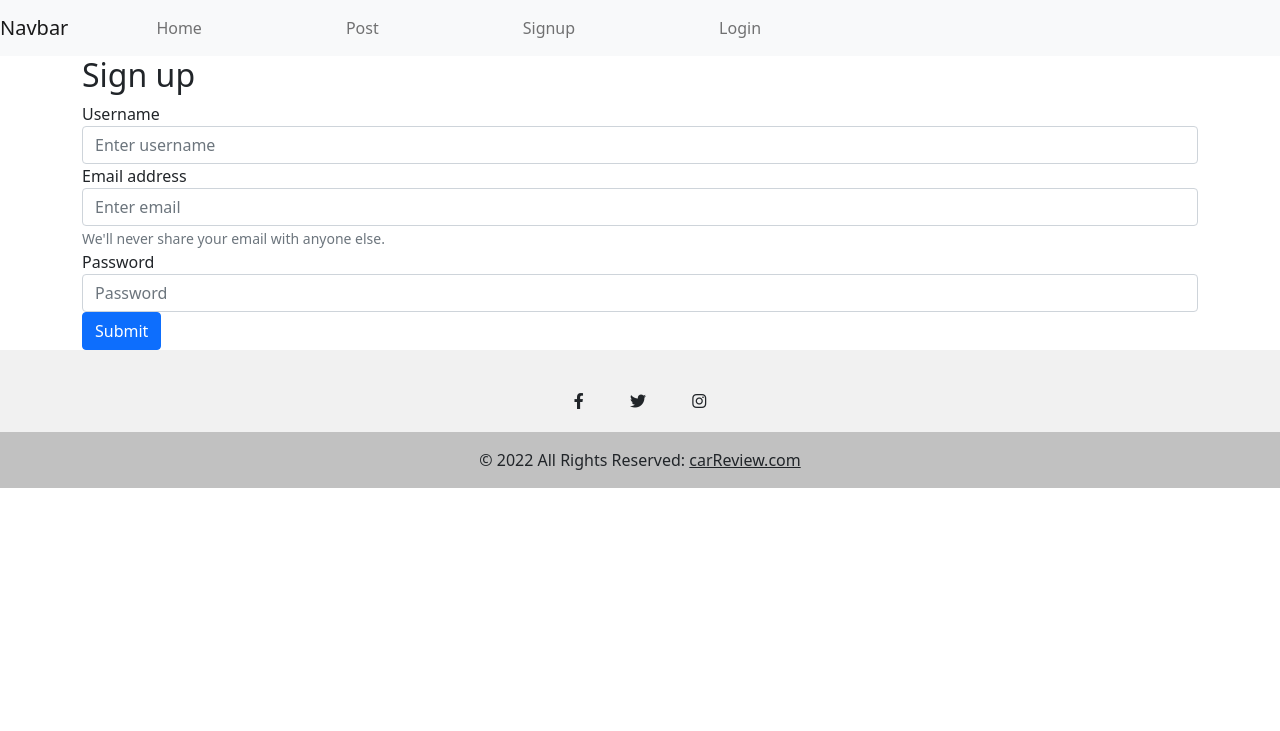
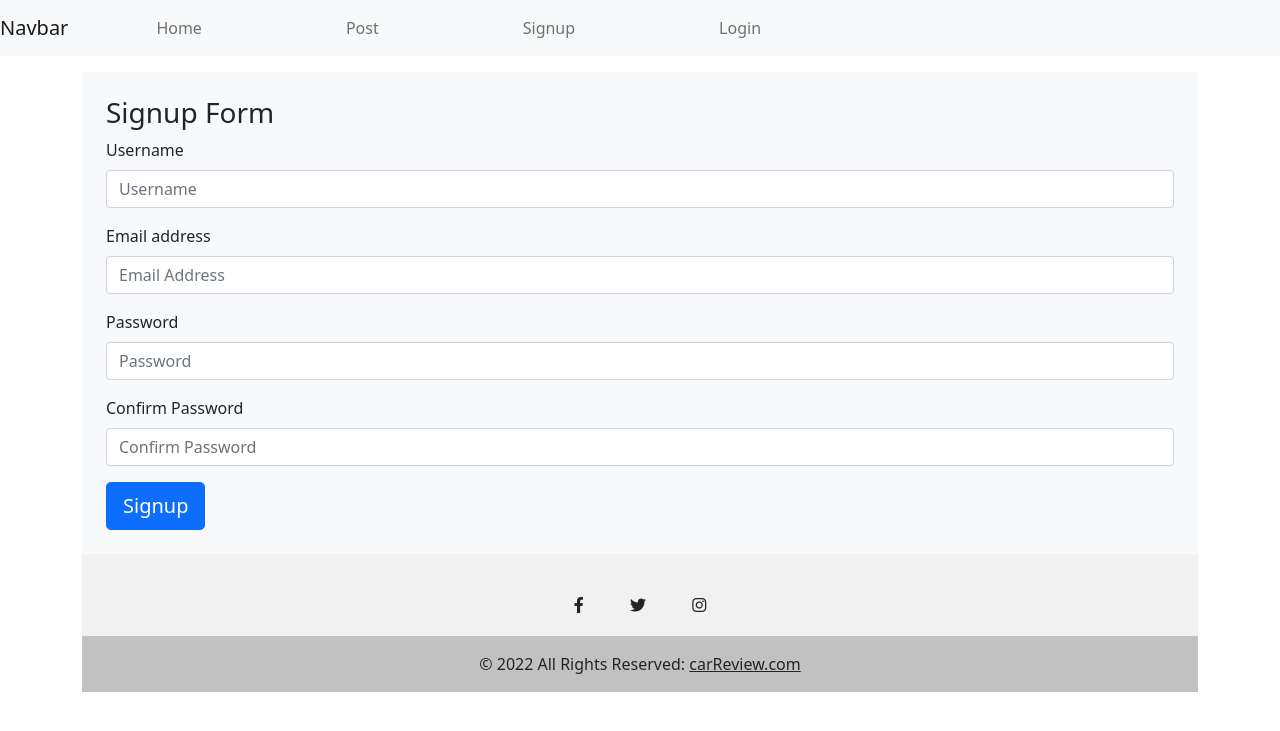
Before and after one commit to Boris97929500/phpAssessment, a PHP site: page /Signup.php in a window 1280 px wide. Shown: the top 731 px of the page. Run offline with PHP 8.4, Linux system fonts and the light colour scheme; some libraries are stand-ins or nearby versions.

Commit message:
singup code added

```diff
--- a/Signup.php
+++ b/Signup.php
@@ -39,25 +39,108 @@
 
 <!-- image body -->
 <div class="container">
-<h2>Sign up</h2>
-<!-- enter user details -->
-  <form>
-    <div class="form-group">
-      <label for="exampleInputUsername">Username</label>
-      <input type="email" class="form-control" id="exampleInputUsername" aria-describedby="username" placeholder="Enter username">
-    </div>
-    <div class="form-group">
-      <label for="exampleInputEmail1">Email address</label>
-      <input type="email" class="form-control" id="exampleInputEmail1" aria-describedby="emailHelp" placeholder="Enter email">
-      <small id="emailHelp" class="form-text text-muted">We'll never share your email with anyone else.</small>
-    </div>
-    <div class="form-group">
-      <label for="exampleInputPassword1">Password</label>
-      <input type="password" class="form-control" id="exampleInputPassword1" placeholder="Password">
-    </div>
-    <button type="submit" class="btn btn-primary">Submit</button>
-  </form>
-</div>
+<main class="container p-4 bg-light mt-3">
+    <!-- signup.inc.php - Will process the data from this form-->
+    <form action="includes/signup.inc.php" method="post">
+      <h3>Signup Form</h3>
+
+      <?php
+        // 1. validations
+        if(isset($_GET['error'])){
+
+          // (i) Empty fields validation
+          if($_GET['error'] == "emptyfields"){
+            $errorMsg = "Please fill in all fields";
+
+          // (ii) Invalid Email and Password error
+          } else if ($_GET['error'] == "invalidmailuid") {
+            $errorMsg = "Invalid email and Password";
+
+          // (iii) Invalid Email error
+          } else if ($_GET['error'] == "invalidmail") {
+            $errorMsg = "Invalid email";
+
+          // (iv) Invalid Username error
+          } else if ($_GET['error'] == "invaliduid") {
+            $errorMsg = "Invalid username";
+
+          // (v) Password Confirmation error
+          } else if ($_GET['error'] == "passwordcheck") {
+            $errorMsg = "Passwords do not match";
+
+          // (vi) Username already exists
+          } else if ($_GET['error'] == "usertaken") {
+            $errorMsg = "Username already taken";
+
+          // (vii) Internal server error
+          } else if ($_GET['error'] == "sqlerror") {
+            $errorMsg = "An internal server error has occurred - please try again later";
+
+          }
+          echo '<div class="alert alert-danger" role="alert">' . $errorMsg . '</div>';
+
+        // 2. sucess message
+        } else if (isset($_GET['signup']) == "success") {
+          echo '<div class="alert alert-success" role="alert">You have successfully signed up!</div>';
+        }
+
+        ?>
+
+      <!-- 1. USERNAME -->
+      <div class="mb-3">
+        <label for="username" class="form-label">Username</label>
+        <input type="text" class="form-control" name="uid" placeholder="Username" value=
+          <?php
+          // (i) If an invalid email - echo back the correct username (uid)
+            if(isset($_GET['uid'])){
+              echo($_GET['uid']);
+            } else {
+              echo null;
+            }
+          ?>
+        >
+      </div>
+
+      <!-- 2. EMAIL -->
+      <div class="mb-3">
+        <label for="email" class="form-label">Email address</label>
+        <input type="email" class="form-control" name="mail" placeholder="Email Address" value=
+          <?php
+            // (ii) If an invalid username - echo back the correct email (mail)
+            if(isset($_GET['mail'])){
+              echo($_GET['mail']);
+            } else {
+              echo null;
+            }
+          ?>
+        >
+      </div>
+
+      <!-- 3. PASSWORD -->
+      <div class="mb-3">
+        <label for="password" class="form-label">Password</label>
+        <input type="password" class="form-control" name="pwd" placeholder="Password">
+      </div>
+
+      <!-- 4. PASSWORD CONFIRMATION -->
+      <div class="mb-3">
+        <label for="password" class="form-label">Confirm Password</label>
+        <input type="password" class="form-control" name="pwd-repeat" placeholder="Confirm Password">
+      </div>
+
+      <!-- 5. SUBMIT BUTTON -->
+      <button type="submit" name="signup-submit" class="btn btn-primary btn-lg">Signup</button>
+    </form>
+  </main>
+
+
+
+
+
+
+
+
+
 
 
 <!--  footer -->
--- a/includes/connect.inc.php
+++ b/includes/connect.inc.php
@@ -7,8 +7,8 @@ $password= "";
 $dbname= "carreview";
 
 //2. Create connection variable with database passing in the configs
-$conn = new mysql($servername, $username, $password, $dbname);
-
+//$conn = new mysql($servername, $username, $password, $dbname);
+$conn = mysqli_connect($servername, $username, $password, $dbname);
 //3. Check if connection is successful
 
 if ($conn->connect_error) {
```
